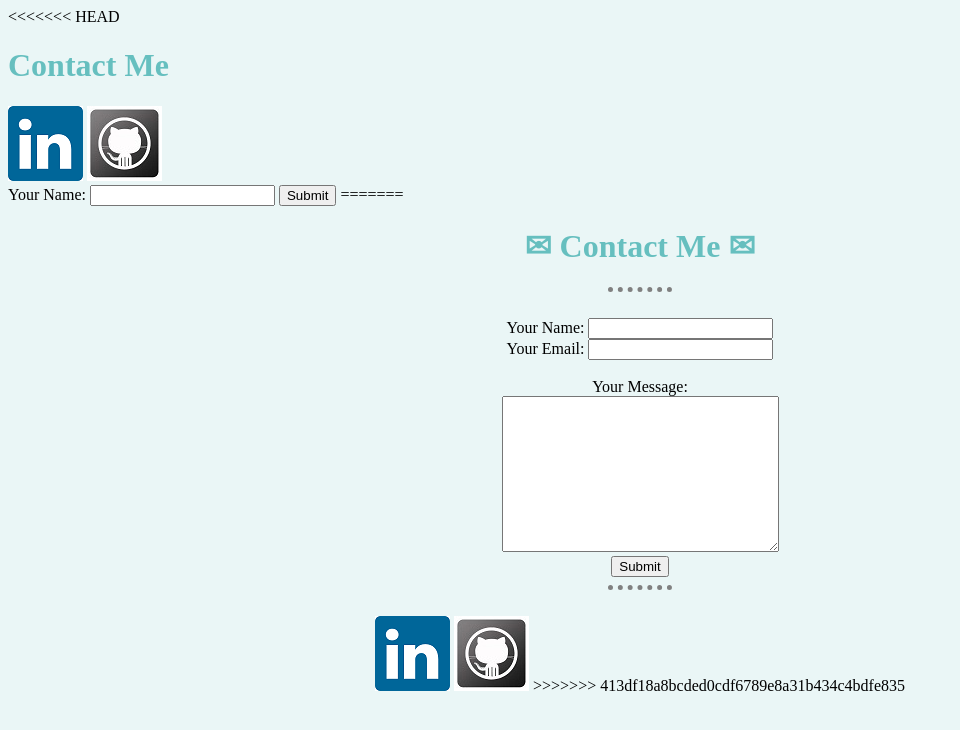
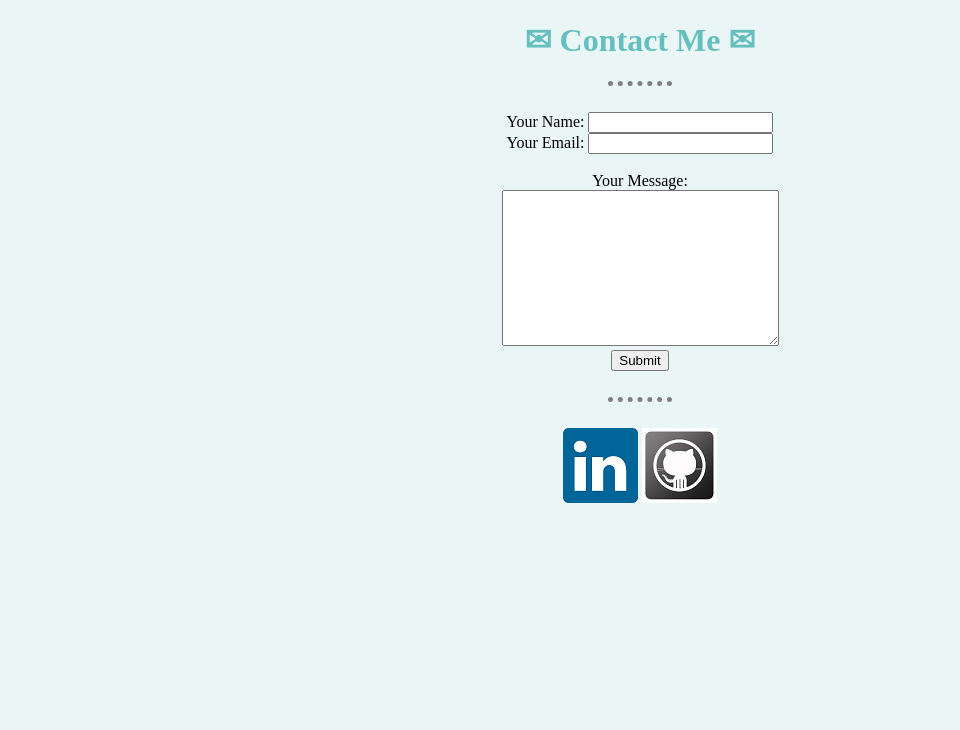
Before and after one commit to alidarcan/HTML-My_Website, a plain HTML site: page contacts.html in a window 1280 px wide. Shown: the whole page, without its empty margins (0-960 px from the left). Drawn offline with Linux system fonts and the light colour scheme.

Commit message:
Update Contacts

```diff
--- a/contacts.html
+++ b/contacts.html
@@ -8,16 +8,6 @@
 </head>
 
 <body>
-<<<<<<< HEAD
-  <h1>Contact Me</h1>
-  <a href="https://www.linkedin.com/in/alidarcan/"><img src="images/linkedin_img.png" alt="linkedin_img"></a>
-  <a href="https://github.com/alidarcan"><img src="images/github_img.jpg" alt="github_img"></a>
-
-  <form class="" action="index.html" method="post">
-    <label>Your Name:</label>
-      <input type="text" name="" value="">
-      <input type="submit" name="">
-=======
   <center>
     <h1>✉ Contact Me ✉</h1>
     <hr><br>
@@ -31,13 +21,12 @@
       <textarea name="yourMessage" rows="10" cols="32"></textarea><br>
       <input type="submit" name="" value="Submit">
     </form>
-    <br><hr><br>
+    <br>
+    <hr><br>
 
     <a href="https://www.linkedin.com/in/alidarcan/"><img src="images/linkedin_img.png" alt="linkedin_img"></a>
     <a href="https://github.com/alidarcan"><img src="images/github_img.jpg" alt="github_img"></a>
->>>>>>> 413df18a8bcded0cdf6789e8a31b434c4bdfe835
-
-  </form>
+  </center>
 </body>
 
 </html>
```
